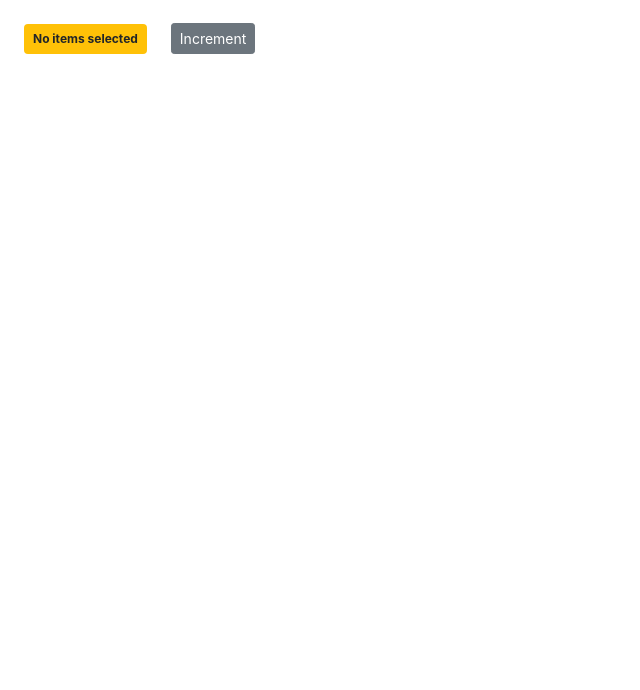
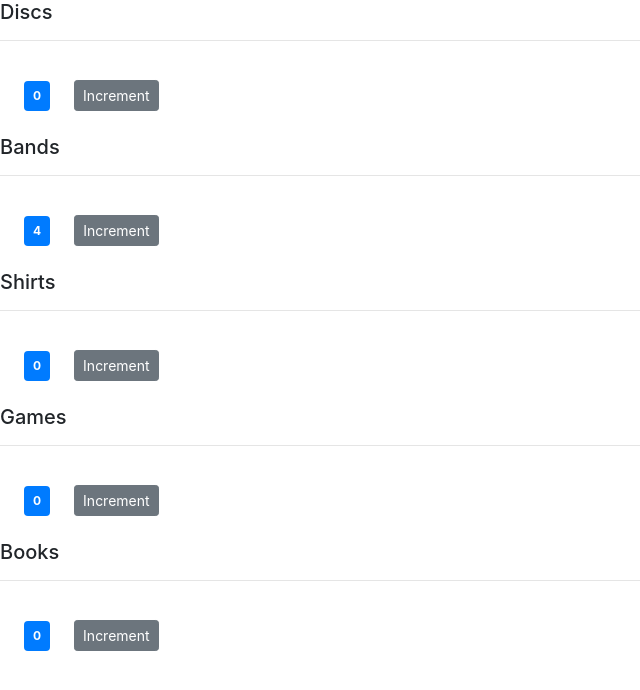
Before and after one commit to harjot85/react-concepts, a React (Create React App) app: page / in a window 1280 px wide. Shown: the top 690 px of the page, without its empty margins (0-640 px from the left). Built offline with nearby package versions, Linux system fonts and the light colour scheme.

Commit message:
passing children | passing props | Map

```diff
--- a/src/components/counter.jsx
+++ b/src/components/counter.jsx
@@ -1,38 +1,61 @@
 import React, { Component } from "react";
 
 class Counter extends Component {
+  constructor() {
+    super();
+    this.handleIncrement = this.handleIncrement.bind(this);
+  }
+
   state = {
-      count: 0
+   value: 0,
+   item: ''
   };
   styles = {
     fontSize: 12,
     padding: 9
+  };
+
+  componentDidMount() {
+      this.setState({value: this.props.value})
+      console.log(this.props)
   }
 
+  render() {
+    let product = "My Product";
 
-
-  render() {
     return (
-      <>
-        <span style={this.styles} className={this.getBadgeClasses()}>{this.formatCount()}</span>
-        <button className="btn btn-secondary btn-sm">Increment</button>
-      </>
+      <div>
+        {this.props.children}
+        <span style={this.styles} className={this.getBadgeClasses()}>
+          {this.formatCount()}
+        </span>
+        <button
+          //to pass arguments to the function via the event handler an inline arrow function is defined.
+          //In the body, we call the function with the argument.
+          onClick={() => this.handleIncrement(product)}
+          className="btn btn-secondary btn-sm"
+        >
+          Increment
+        </button>
+      </div>
     );
   }
 
   getBadgeClasses() {
     let classes = "badge m-4 badge-";
-        classes += this.state.count === 0 ? "warning" : "primary";
+    classes += this.state.value === 0 ? "warning" : "primary";
     return classes;
   }
 
   formatCount() {
-
-    const {count}  = this.state
-    console.log(count)
-    return count === 0 ? "No items selected" : count
+    const { value } = this.state;
+    return value === 0 ? "No items selected" : value;
   }
 
+  handleIncrement(product) {
+    const { value } = this.state;
+    this.setState({ value: value + 1 });
+  }
 }
 
 export default Counter;
--- /dev/null
+++ b/src/components/counters.jsx
@@ -0,0 +1,47 @@
+import React, { Component } from "react";
+import Counter from "./counter";
+
+class Counters extends Component {
+  state = {
+    counters: [
+      {
+        id: "1",
+        value: "0",
+        item: 'Discs'
+      },
+      {
+        id: "2",
+        value: "4",
+        item: 'Bands'
+      },
+      {
+        id: "3",
+        value: "0",
+        item: 'Shirts'
+      },
+      {
+        id: "4",
+        value: "0",
+        item: 'Games'
+      },
+      {
+        id: "5",
+        value: "0",
+        item: 'Books'
+      }
+    ]
+  };
+  render() {
+    return (
+      <>
+        {this.state.counters.map(counter => (
+          <Counter key={counter.id} value={counter.value} item={counter.item}>
+              <h5>{counter.item}</h5><hr />
+          </Counter>
+        ))}
+      </>
+    );
+  }
+}
+
+export default Counters;
--- a/src/index.js
+++ b/src/index.js
@@ -3,9 +3,9 @@ import ReactDOM from 'react-dom';
 import './index.css';
 import * as serviceWorker from './serviceWorker';
 import 'bootstrap/dist/css/bootstrap.css';
-import Counter from './components/counter';
+import Counters from './components/counters';
 
-ReactDOM.render(<Counter />, document.getElementById('root'));
+ReactDOM.render(<Counters />, document.getElementById('root'));
 
 
 // If you want your app to work offline and load faster, you can change
```
Lines whose indentation alone changed are shown as unchanged.
